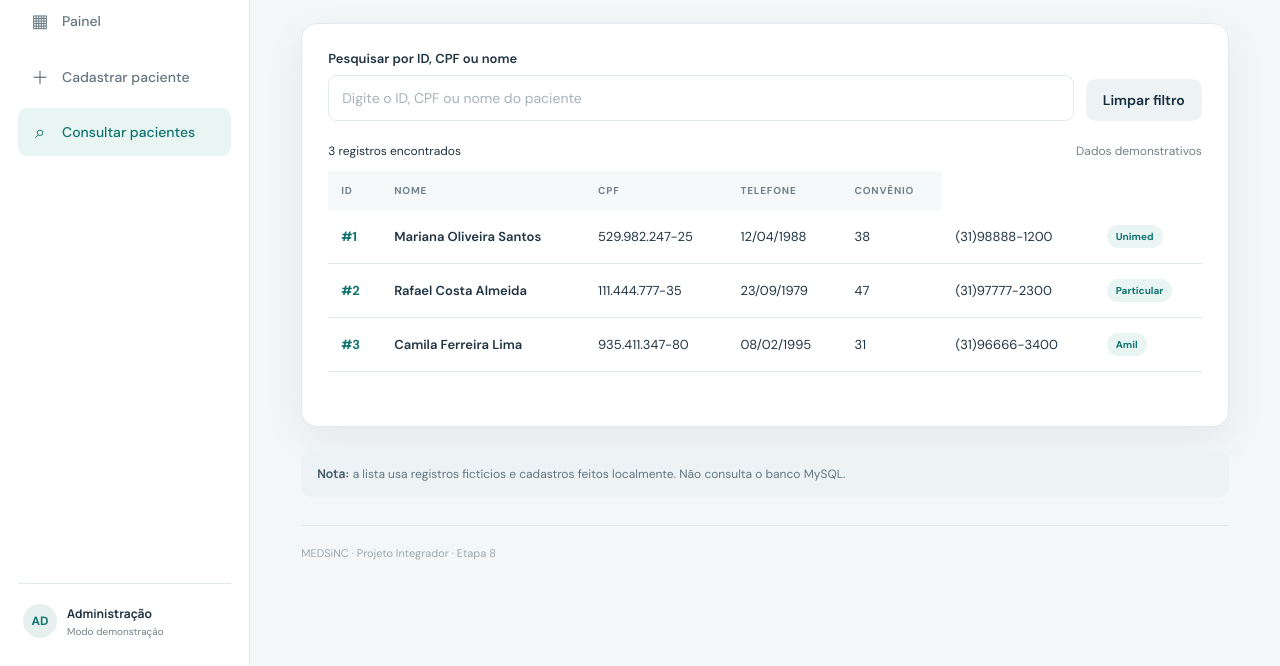
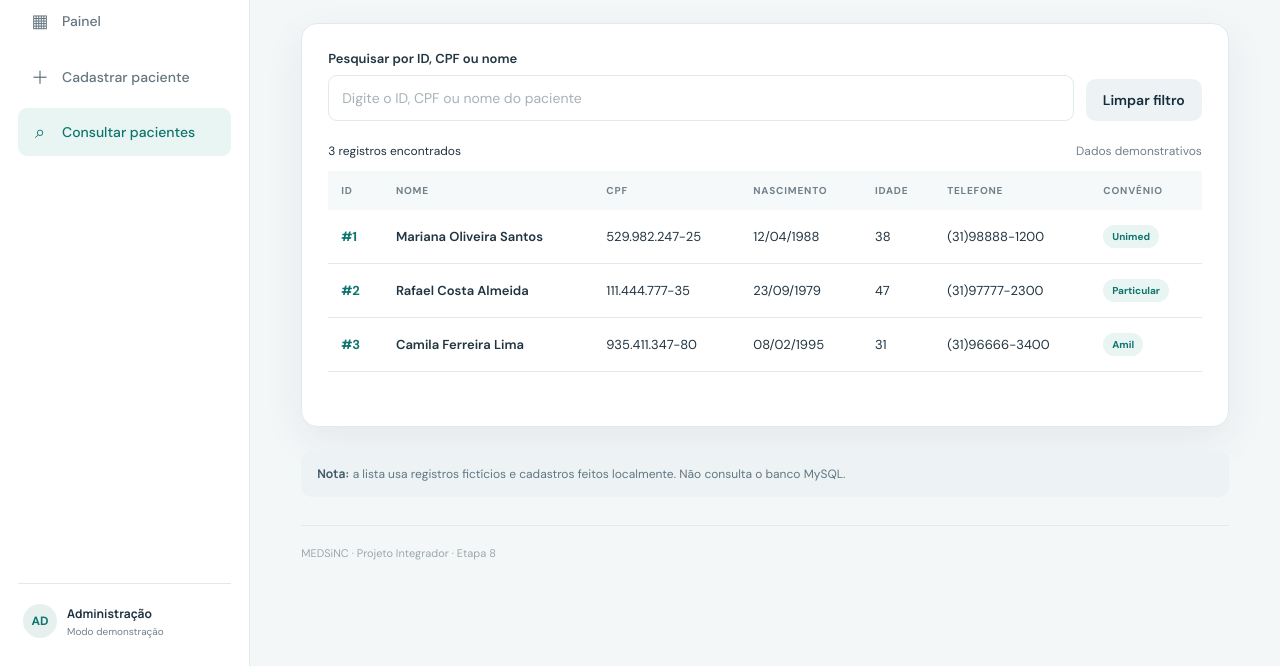
Before and after one commit to AnaClaraCruz1/medsinc-web, a plain HTML site: page pages/consulta-pacientes.html in a window 1280 px wide. Shown: the part 134-800 px from the top of the page. Drawn offline with Linux system fonts and the light colour scheme.

Commit message:
Exibe dados adicionais para identificação do paciente

```diff
--- a/pages/consulta-pacientes.html
+++ b/pages/consulta-pacientes.html
@@ -5,5 +5,5 @@
 <main class="main-content"><header class="topbar"><div><span class="eyebrow">PACIENTES / CONSULTA</span><h1>Pacientes cadastrados</h1><p class="muted">Visualize e localize registros armazenados nesta demonstração.</p></div><a class="button button-primary" href="cadastro-paciente.html">＋ Novo paciente</a></header>
 <section class="content-card"><div class="search-row"><div class="search-field"><label for="patient-search">Pesquisar por ID, CPF ou nome</label><input id="patient-search" type="search" placeholder="Digite o ID, CPF ou nome do paciente"></div><button id="clear-search" class="button button-quiet" type="button">Limpar filtro</button></div>
 <div class="table-meta"><span id="result-count">Carregando registros...</span><span class="muted">Dados demonstrativos</span></div>
-<div class="table-wrap"><table><thead><tr><th>ID</th><th>Nome</th><th>CPF</th><th>Telefone</th><th>Convênio</th></tr></thead><tbody id="patients-table"><tr><td colspan="5" class="empty-state">Carregando...</td></tr></tbody></table></div>
+<div class="table-wrap"><table><thead><tr><th>ID</th><th>Nome</th><th>CPF</th><th>Nascimento</th><th>Idade</th><th>Telefone</th><th>Convênio</th></tr></thead><tbody id="patients-table"><tr><td colspan="5" class="empty-state">Carregando...</td></tr></tbody></table></div>
 <p id="search-feedback" class="form-feedback" role="status" aria-live="polite"></p></section><p class="notice"><strong>Nota:</strong> a lista usa registros fictícios e cadastros feitos localmente. Não consulta o banco MySQL.</p><footer class="page-footer">MEDSiNC · Projeto Integrador · Etapa 8</footer></main></div><script src="../assets/js/app.js" defer></script></body></html>
```
